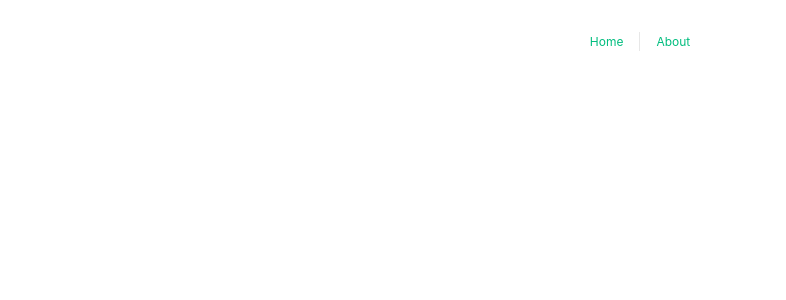
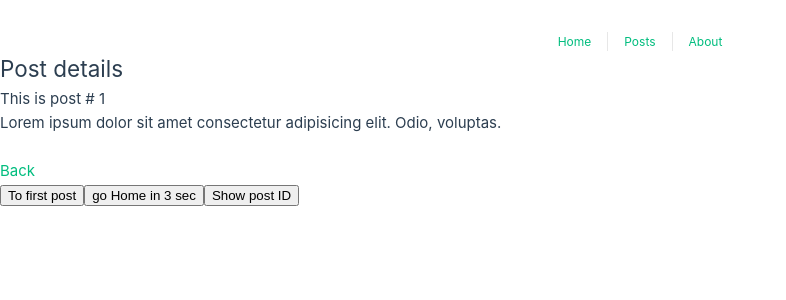
Before and after one commit to serhiipetrash/learn-vue3, a Vue app: page /post/1 in a window 1280 px wide. Before the commit this address had no page. Shown: the top 300 px of the page, without its empty margins (0-786 px from the left). Built offline with nearby package versions, Linux system fonts and the light colour scheme.

Commit message:
module-8 useRouter

```diff
--- a/src/App.vue
+++ b/src/App.vue
@@ -3,6 +3,7 @@
 <template>
   <nav>
     <RouterLink to="/">Home</RouterLink>
+    <RouterLink to="/posts">Posts</RouterLink>
     <RouterLink to="/about">About</RouterLink>
   </nav>
 
--- a/src/router/index.js
+++ b/src/router/index.js
@@ -12,10 +12,17 @@
     {
       path: '/about',
       name: 'about',
-      // route level code-splitting
-      // this generates a separate chunk (About.[hash].js) for this route
-      // which is lazy-loaded when the route is visited.
       component: () => import('../views/AboutView.vue')
+    },
+    {
+      path: '/posts',
+      name: 'posts',
+      component: () => import('../views/Posts.vue')
+    },
+    {
+      path: '/post/:id',
+      name: 'post',
+      component: () => import('../views/Post.vue')
     }
   ]
 })
--- /dev/null
+++ b/src/views/Post.vue
@@ -0,0 +1,35 @@
+<template>
+  <h2>Post details </h2>
+  <p> This is post # {{ $route.params.id }} </p>
+  <p>Lorem ipsum dolor sit amet consectetur adipisicing elit. Odio, voluptas.</p>
+  <br />
+  <RouterLink to="/posts"> Back</RouterLink>
+  <br />
+  <button @click="goToFirstPost">To first post</button>
+  <button @click="goHome">go Home in 3 sec</button>
+  <button @click="showPostId">Show post ID</button>
+
+</template>
+
+<script setup>
+import { useRouter } from 'vue-router';
+import { useRoute } from 'vue-router';
+
+const router = useRouter()
+const route = useRoute()
+
+const goToFirstPost = () => {
+  router.push({
+    name: 'post',
+    params: { id: 'id1' }
+  })
+}
+const goHome = () => {
+  setTimeout(() => {
+    router.push({ name: 'home' })
+  }, 3000)
+}
+const showPostId = () => {
+  alert(`The ID of this post is: ${route.params.id}`)
+}
+</script>
--- /dev/null
+++ b/src/views/Posts.vue
@@ -0,0 +1,14 @@
+<template>
+  <h2>Post list</h2>
+  <ul>
+    <li>
+      <RouterLink to="/post/id1">Post 1</RouterLink>
+    </li>
+    <li>
+      <RouterLink to="/post/id2">Post 2</RouterLink>
+    </li>
+    <li>
+      <RouterLink to="/post/id3">Post 3</RouterLink>
+    </li>
+  </ul>
+</template>
```
